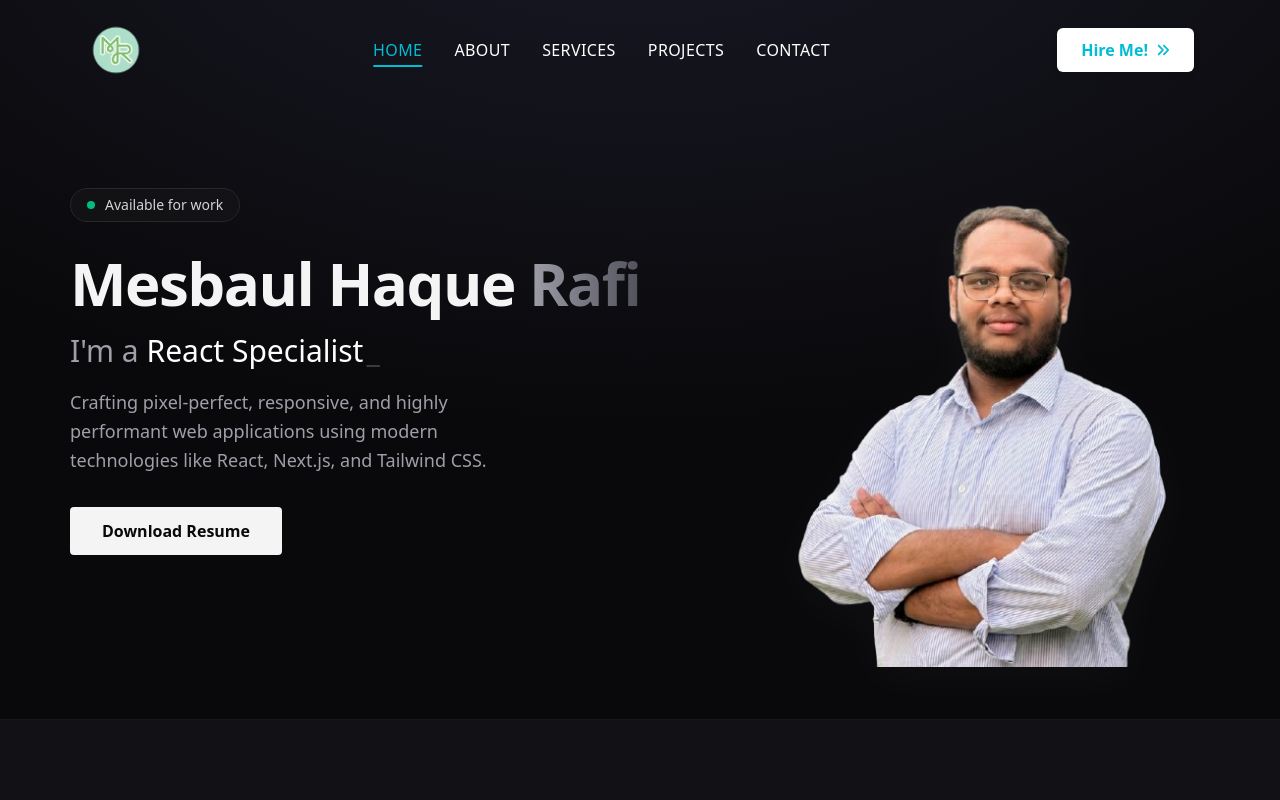
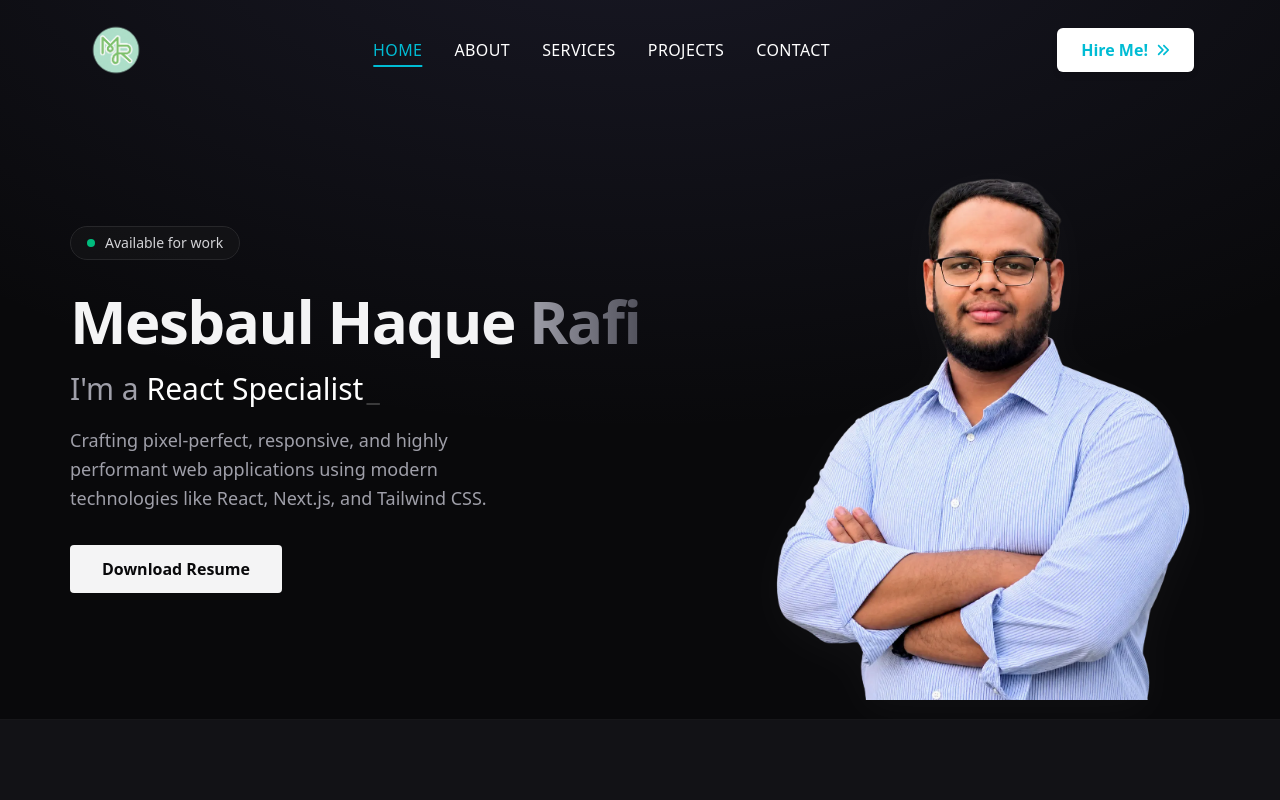
Before and after one commit to mesbaulrafi/myPortfolio, a React (Vite) app: page / in a window 1280 px wide. Shown: the top 800 px of the page. Built offline with nearby package versions, Linux system fonts and the light colour scheme.

Commit message:
images change

```diff
--- a/src/components/layouts/Benner.jsx
+++ b/src/components/layouts/Benner.jsx
@@ -1,6 +1,6 @@
 import React from "react";
 import Images from "../Images";
-import Man from "/src/assets/gitPhoto.png";
+import Man from "/src/assets/rafi.webp";
 import Button from "../Button";
 import { Typewriter } from 'react-simple-typewriter';
 
@@ -11,7 +11,7 @@ const Banner = () => {
       {/* Background Gradient */}
       <div className="absolute inset-0 bg-[radial-gradient(ellipse_80%_80%_at_50%_-20%,rgba(120,119,198,0.15),rgba(255,255,255,0))]"></div>
 
-      <div className="w-full max-w-[1140px] mx-auto px-5 lg:px-0 relative z-10">
+      <div className="w-full max-w-[1140px] mx-auto mt-19 px-5 lg:px-0 relative z-10">
         <div className="flex flex-col-reverse lg:flex-row items-center justify-between gap-10 lg:gap-12">
 
           {/* Left Content (Text) */}
```
Also changed, not shown: src/assets/rafi.webp (added).
